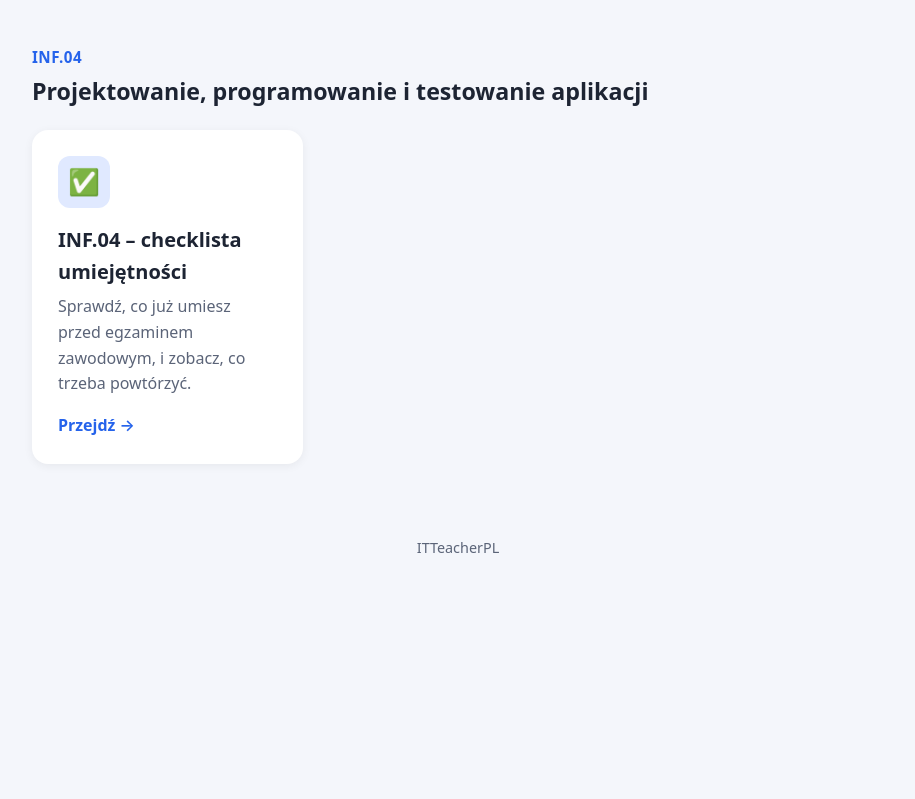
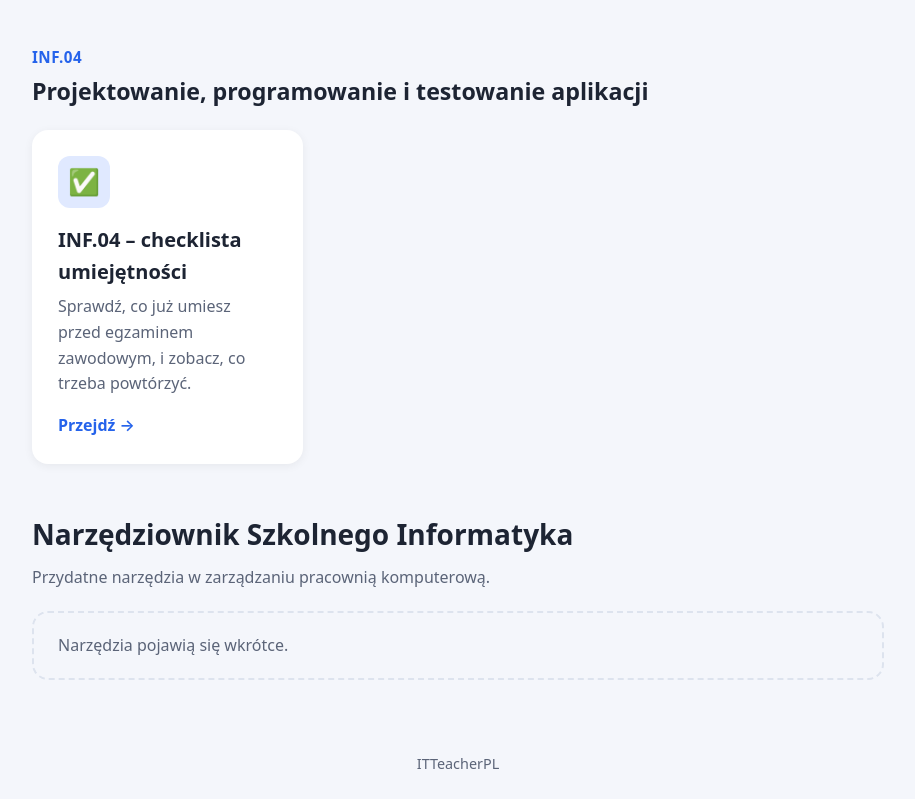
Before and after one commit to belferIT/belferit.github.io, a plain HTML site: page index.html in a window 1280 px wide. Shown: the part 2040-2839 px from the top of the page, without its empty margins (182-1097 px from the left). Before the commit the page ends 2624 px from the top, so only its background shows below. Drawn offline with Linux system fonts and the light colour scheme.

Commit message:
Sekcja Narzędziownik Szkolnego Informatyka
Co-Authored-By: Claude Opus 5.5 <noreply@anthropic.com>
Claude-Session: https://claude.ai/code/session_012P4W6rqPv7Kko2tpPiywv7

```diff
--- a/index.html
+++ b/index.html
@@ -67,6 +67,10 @@
       font-size: clamp(1.4rem, 3vw, 1.75rem);
     }
     .section-title.qual { font-size: clamp(1.2rem, 2.5vw, 1.45rem); }
+    .section-lead {
+      margin: -.75rem 0 1.25rem;
+      color: var(--muted);
+    }
     .section-code {
       display: block;
       margin-bottom: .2rem;
@@ -309,6 +313,24 @@
       </li>
     </ul>
     </section>
+
+    <section aria-labelledby="narzedziownik">
+    <h2 class="section-title" id="narzedziownik">Narzędziownik Szkolnego Informatyka</h2>
+    <p class="section-lead">Przydatne narzędzia w zarządzaniu pracownią komputerową.</p>
+    <p class="empty">Narzędzia pojawią się wkrótce.</p>
+    <!-- Gdy dodasz pierwsze narzędzie, usuń akapit <p class="empty"> powyżej i wstaw listę:
+    <ul class="cards">
+      <li>
+        <a class="card" href="https://…">
+          <div class="icon" aria-hidden="true">🧰</div>
+          <h3>Nazwa narzędzia</h3>
+          <p>Do czego służy w pracowni.</p>
+          <span class="go" aria-hidden="true">Przejdź →</span>
+        </a>
+      </li>
+    </ul>
+    -->
+    </section>
   </main>
 
   <footer>
```
